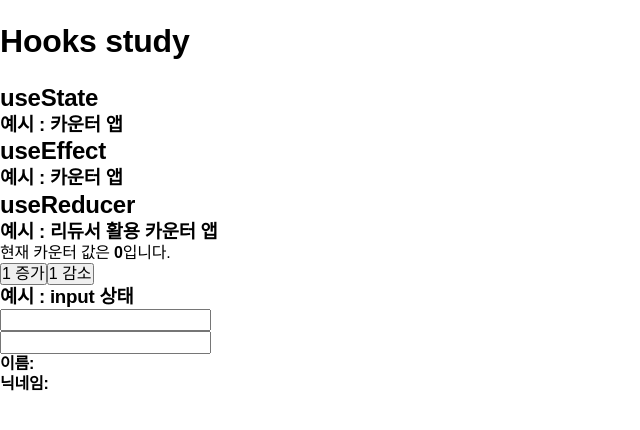
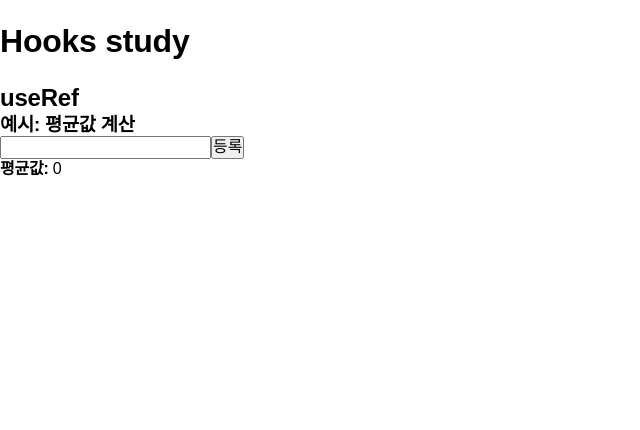
Before and after one commit to jowonyoung1/react_basic, a React (Create React App) app: page / in a window 1280 px wide. Shown: the top 430 px of the page, without its empty margins (0-640 px from the left). Built offline with nearby package versions, Linux system fonts and the light colour scheme.

Commit message:
docs: Hooks 1차

```diff
--- /dev/null
+++ b/src/components/Average.js
@@ -0,0 +1,76 @@
+import React, { useRef, useState } from "react";
+
+const getAverage = number => {
+  console.log("평균값 계산 중...");
+  if (number.length === 0) return 0;
+
+  // https://developer.mozilla.org/ko/docs/Web/JavaScript/Reference/Global_Objects/Array/reduce
+  const sum = number.reduce((a, b) => a + b);
+  return sum / number.length;
+};
+
+const Average = () => {
+  const [list, setlist] = useState([]);
+  const [number, setNumber] = useState("");
+  // useRef
+  const inputElement = useRef(null);
+
+  // input 이벤트 핸들러
+  const onChange = e => {
+    setNumber(e.target.value);
+    console.log(e.target.value);
+  };
+
+  // button 이벤트 핸들러
+  const onClick = () => {
+    const nextlist = list.concat(parseInt(number));
+    setlist(nextlist);
+    setNumber("");
+    // useRef
+    inputElement.current.focus();
+  };
+
+  // useRef 로컬 변수 사용하기
+  // 더블클릭 방지 기능
+  const isClick = useRef(false);
+  const preventDblClick = () => {
+    if (isClick.current) {
+      console.log("이미 처리중입니다..");
+      inputElement.current.focus();
+      return;
+    }
+    console.log("처리 시작..");
+    isClick.current = true;
+    onClick();
+
+    // 처리에 1초가 소요된다고 가정하자.
+    setTimeout(() => {
+      isClick.current = false;
+      console.log("처리완료");
+    }, 2000);
+  };
+
+  const avg = getAverage(list);
+
+  return (
+    <div>
+      <input
+        type="number"
+        value={number}
+        onChange={onChange}
+        ref={inputElement}
+      />
+      <button onClick={preventDblClick}>등록</button>
+      <ul>
+        {list.map((item, index) => (
+          <li key={index}>{item}</li>
+        ))}
+      </ul>
+      <div>
+        <b>평균값:</b> {avg}
+      </div>
+    </div>
+  );
+};
+
+export default Average;
--- a/src/pages/MainPage.js
+++ b/src/pages/MainPage.js
@@ -2,29 +2,35 @@ import React from "react";
 import Counter from "../components/Counter";
 import CounterReducer from "../components/CounterReducer";
 import InputReducer from "../components/InputReducer";
+import Average from "../components/Average";
 
 const MainPage = () => {
   return (
     <div>
       <h1>Hooks study</h1>
+      {/* <div>
+        <h2>useState</h2>
+        <h3>예시: 카운터 앱</h3>
+        <Counter />
+      </div> */}
+      {/* <div>
+        <h2>useEffect</h2>
+        <h3>예시: 카운터 앱</h3>
+        <Counter />
+      </div> */}
+      {/* <div>
+        <h2>useReducer</h2>
+        <h3>예시: 리듀서 활용 카운터 앱</h3>
+        <CounterReducer />
+      </div> */}
+      {/* <div>
+        <h3>예시: input 상태 관리하기</h3>
+        <InputReducer />
+      </div> */}
       <div>
-        <h2>useState</h2>
-        <h3>예시 : 카운터 앱</h3>
-        {/* <Counter /> */}
-      </div>
-      <div>
-        <h2>useEffect</h2>
-        <h3>예시 : 카운터 앱</h3>
-        {/* <Counter /> */}
-      </div>
-      <div>
-        <h2>useReducer</h2>
-        <h3>예시 : 리듀서 활용 카운터 앱</h3>
-        <CounterReducer />
-      </div>
-      <div>
-        <h3>예시 : input 상태</h3>
-        <InputReducer />
+        <h2>useRef</h2>
+        <h3>예시: 평균값 계산</h3>
+        <Average />
       </div>
     </div>
   );
```
Also changed, not shown: 1 other file (tests, documents, lock files or other folders).
